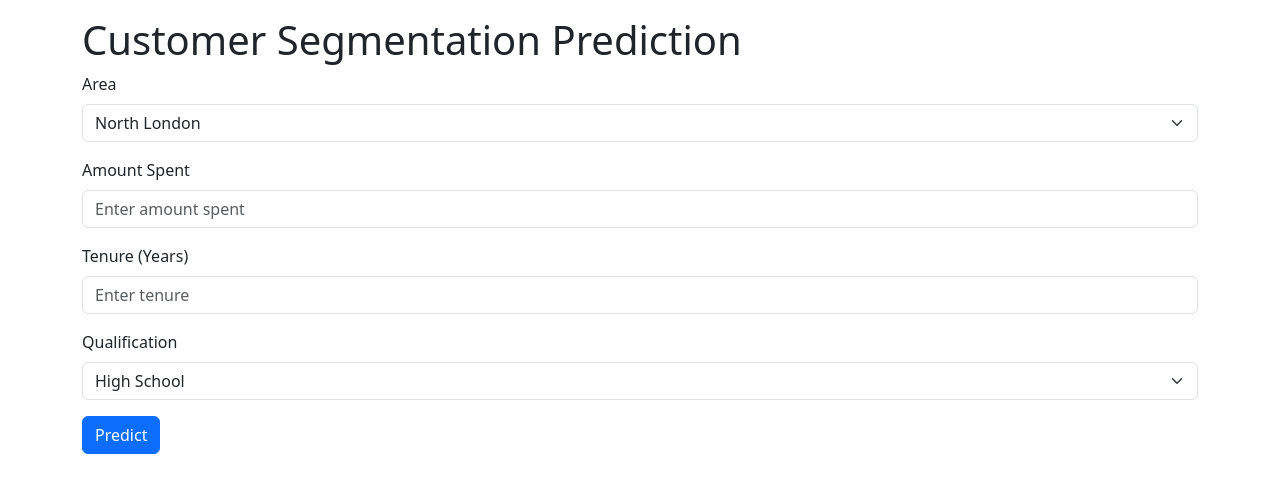
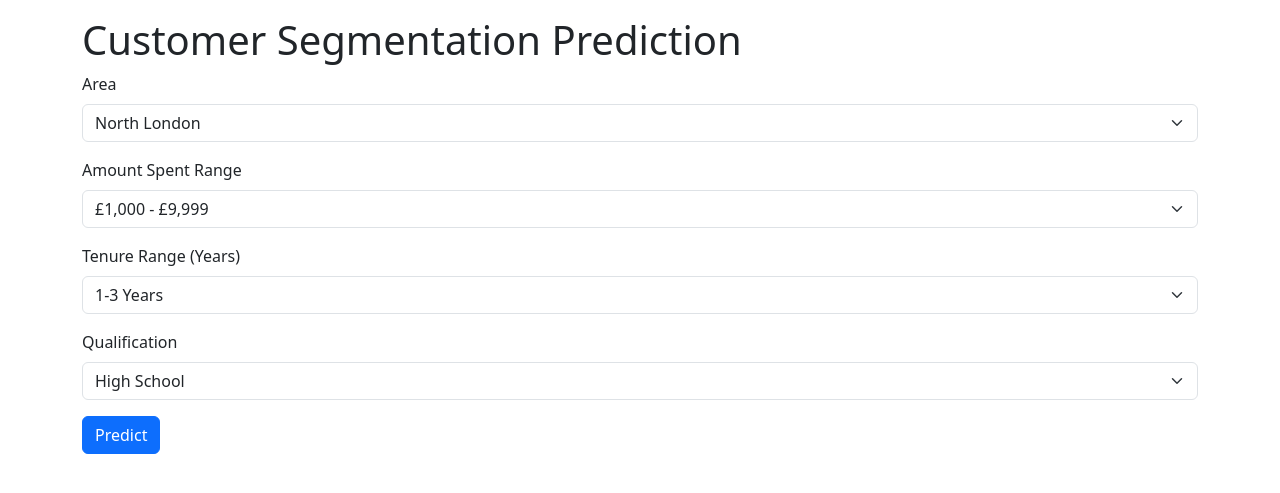
Before and after one commit to JulienNyambal-hyperiondev/end_2_end_python_customer_segmentation, a Flask app: page / in a window 1280 px wide. Shown: the top 493 px of the page. Run offline with Flask 3, Linux system fonts and the light colour scheme; parts of the project's set-up code (start-up, migrations or seed data) failed here and were passed over.

Commit message:
updated index.html

```diff
--- a/templates/index.html
+++ b/templates/index.html
@@ -4,15 +4,20 @@
     <title>Customer Segmentation Prediction</title>
     <link href="https://cdn.jsdelivr.net/npm/bootstrap@5.3.2/dist/css/bootstrap.min.css" rel="stylesheet">
     <style>
-        /* Define styles for different income levels */
-        .high-income {
-            color: green;
+        /* Define background styles for different income levels */
+        .high-income-bg {
+            background-color: #d4edda; /* Light green */
+            color: #155724; /* Dark green text for contrast */
         }
-        .middle-income {
-            color: orange;
+
+        .middle-income-bg {
+            background-color: #ffeeba; /* Light orange */
+            color: #856404; /* Dark orange text for contrast */
         }
-        .low-income {
-            color: red;
+
+        .low-income-bg {
+            background-color: #f8d7da; /* Light red */
+            color: #721c24; /* Dark red text for contrast */
         }
     </style>
 </head>
@@ -31,12 +36,31 @@
                 </select>
             </div>
             <div class="mb-3">
-                <label for="amount_spent" class="form-label">Amount Spent</label>
-                <input type="number" class="form-control" id="amount_spent" name="amount_spent" placeholder="Enter amount spent">
+                <label for="amount_spent" class="form-label">Amount Spent Range</label>
+                <select class="form-select" id="amount_spent" name="amount_spent">
+                    <option value="5000">£1,000 - £9,999</option>
+                    <option value="15000">£10,000 - £19,999</option>
+                    <option value="25000">£20,000 - £29,999</option>
+                    <option value="35000">£30,000 - £39,999</option>
+                    <option value="45000">£40,000 - £49,999</option>
+                    <option value="55000">£50,000 - £59,999</option>
+                    <option value="65000">£60,000 - £69,999</option>
+                    <option value="75000">£70,000 - £79,999</option>
+                    <option value="85000">£80,000 - £89,999</option>
+                    <option value="95000">£90,000 - £99,999</option>
+                </select>
             </div>
             <div class="mb-3">
-                <label for="tenure" class="form-label">Tenure (Years)</label>
-                <input type="number" class="form-control" id="tenure" name="tenure" placeholder="Enter tenure">
+                <label for="tenure" class="form-label">Tenure Range (Years)</label>
+                <select class="form-select" id="tenure" name="tenure">
+                    <option value="2">1-3 Years</option>
+                    <option value="5">4-6 Years</option>
+                    <option value="8">7-9 Years</option>
+                    <option value="11">10-12 Years</option>
+                    <option value="14">13-15 Years</option>
+                    <option value="17">16-18 Years</option>
+                    <option value="19">19+ Years</option>
+                </select>
             </div>
             <div class="mb-3">
                 <label for="qualification" class="form-label">Qualification</label>
@@ -71,17 +95,16 @@
                     data: JSON.stringify(data),
                     dataType: "json",
                     success: function (response) {
-                         if (response.error) {
+                        if (response.error) {
                             $('#prediction-result').html('<div class="alert alert-danger" role="alert">' + response.error + '</div>');
                         } else {
-                            // Add class based on income level
                             let resultClass = "";
                             if (response.cluster_label === "High Income") {
-                                resultClass = "high-income";
+                                resultClass = "high-income-bg"; // Background class
                             } else if (response.cluster_label === "Middle Income") {
-                                resultClass = "middle-income";
+                                resultClass = "middle-income-bg"; // Background class
                             } else if (response.cluster_label === "Low Income") {
-                                resultClass = "low-income";
+                                resultClass = "low-income-bg"; // Background class
                             }
                             $('#prediction-result').html('<div class="alert alert-success ' + resultClass + '" role="alert">Predicted Cluster Label: ' + response.cluster_label + '</div>');
                         }
```
